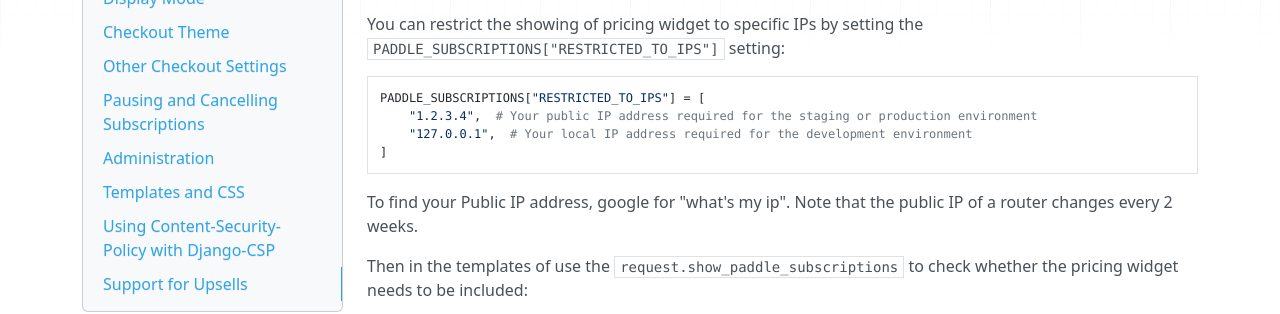
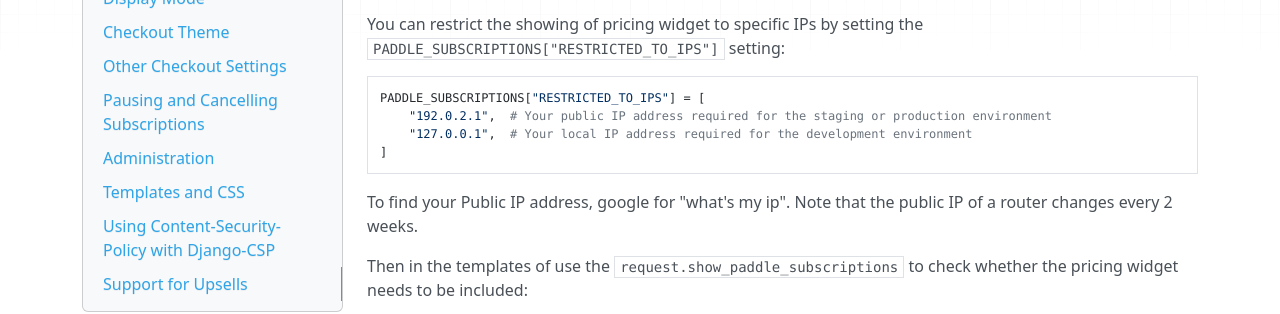
Before and after one commit to websightful/django-paddle-subscriptions-docs, an MkDocs documentation site: the page built from src/customization.md, in a window 1280 px wide and 900 px high. Shown: the part 256-570 px from the top of the window. Built offline with MkDocs 1.6.1, drawn with Linux system fonts in a browser that asks for light colours; nearby versions of some CDN libraries.

Commit message:
🔨 More realistic Public IP example.

````diff
--- a/docs/customization/index.html
+++ b/docs/customization/index.html
@@ -149,7 +149,7 @@
 <h2 id="conditional-showing-of-the-pricing-widget">Conditional Showing of the Pricing Widget</h2>
 <p>You can restrict the showing of pricing widget to specific IPs by setting the <code>PADDLE_SUBSCRIPTIONS["RESTRICTED_TO_IPS"]</code> setting:</p>
 <pre><code class="language-python">PADDLE_SUBSCRIPTIONS[&quot;RESTRICTED_TO_IPS&quot;] = [
-    &quot;1.2.3.4&quot;,  # Your public IP address required for the staging or production environment
+    &quot;192.0.2.1&quot;,  # Your public IP address required for the staging or production environment
     &quot;127.0.0.1&quot;,  # Your local IP address required for the development environment
 ]
 </code></pre>
--- a/docs/index.html
+++ b/docs/index.html
@@ -344,5 +344,5 @@
 
 <!--
 MkDocs version : 1.5.3
-Build Date UTC : 2024-02-11 01:36:12.766934+00:00
+Build Date UTC : 2024-02-11 02:21:26.578871+00:00
 -->
--- a/src/customization.md
+++ b/src/customization.md
@@ -6,7 +6,7 @@
 
 ```python
 PADDLE_SUBSCRIPTIONS["RESTRICTED_TO_IPS"] = [
-    "1.2.3.4",  # Your public IP address required for the staging or production environment
+    "192.0.2.1",  # Your public IP address required for the staging or production environment
     "127.0.0.1",  # Your local IP address required for the development environment
 ]
 ```
````
Also changed, not shown: docs/search/search_index.json (+1 -1 lines), 1 other file.
